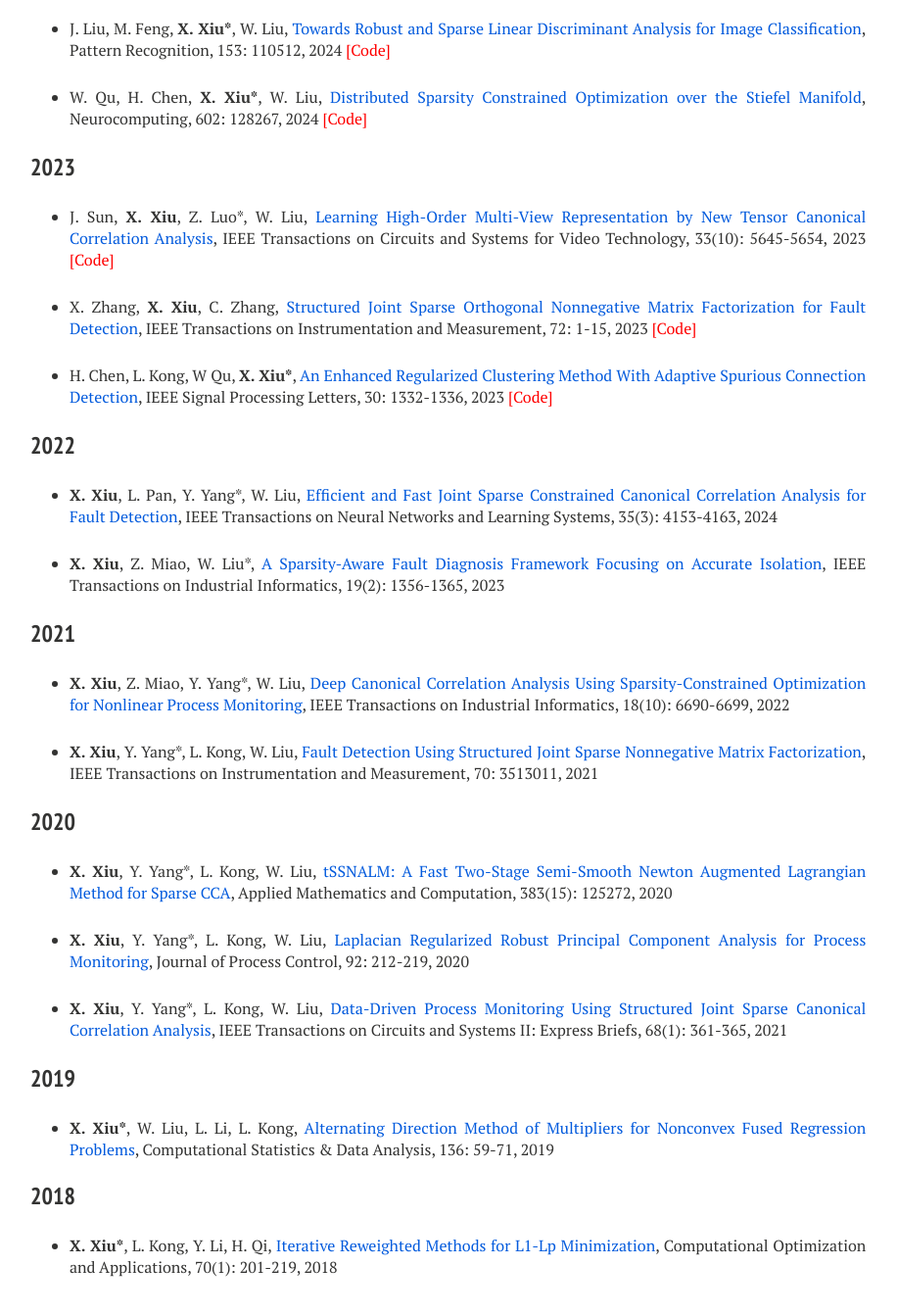
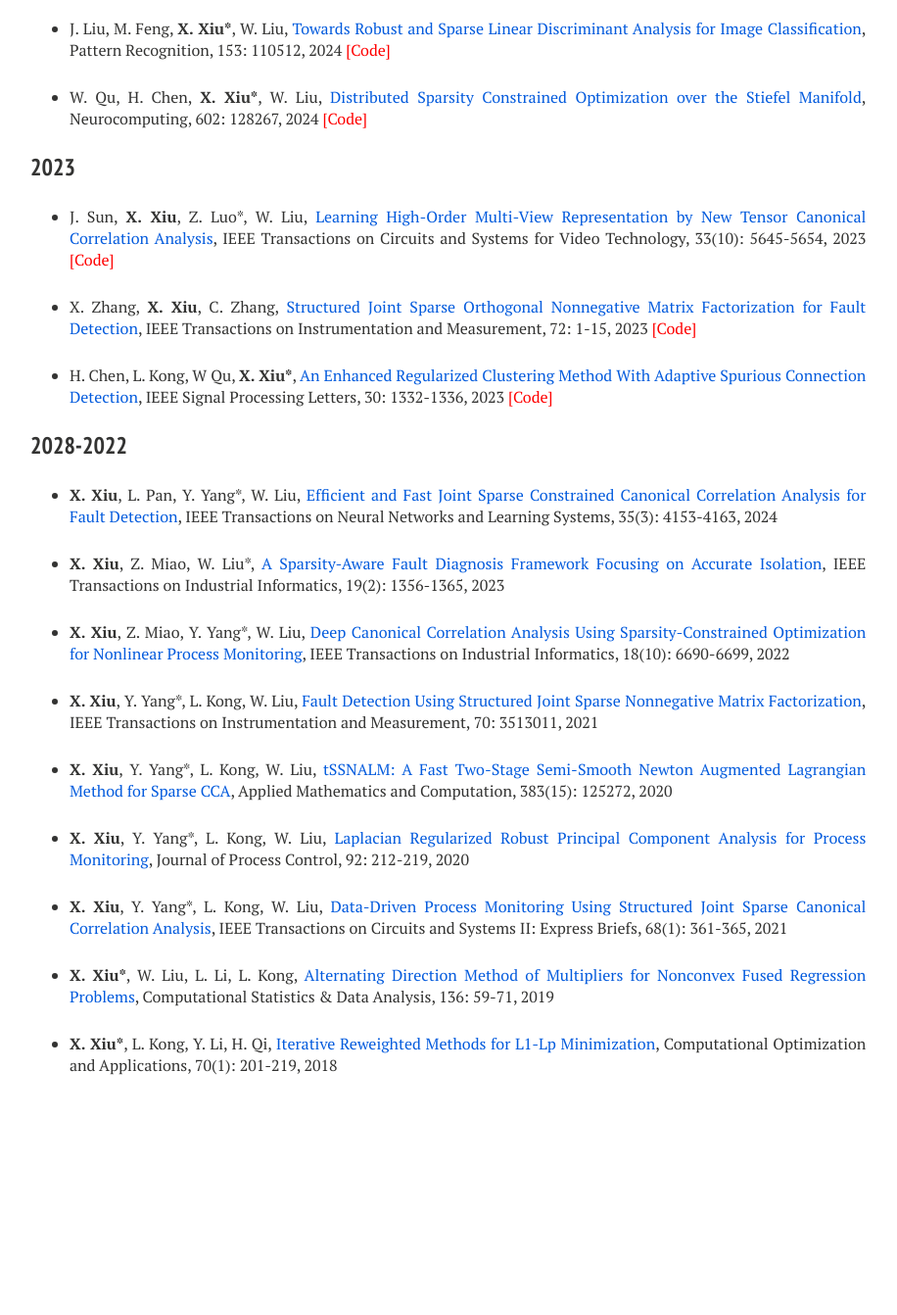
Before and after one commit to xianchaoxiu/xianchaoxiu.github.io, a Jekyll site: the page built from publications/index.md, in a window 1280 px wide and 1400 px high, scrolled down 440 px. Shown: the top 1342 px of the window at 98% size, without its empty margins (289-1205 px from the left). Built offline with Jekyll 4.4.1, drawn with Linux system fonts in a browser that asks for light colours; nearby versions of some CDN libraries; after the commit the page ends 1644 px from its top, so only the background shows below that.

Commit message:
Update index.md

```diff
--- a/publications/index.md
+++ b/publications/index.md
@@ -33,22 +33,15 @@ share: false
 * H. Chen, L. Kong, W Qu, <b>X. Xiu*</b>, <a href="https://ieeexplore.ieee.org/abstract/document/10252040" class="textlink" target="_blank">An Enhanced Regularized Clustering Method With Adaptive Spurious Connection Detection</a>, IEEE Signal Processing Letters, 30: 1332-1336, 2023 <a href="https://github.com/xianchaoxiu/ERC" class="textlink" target="_blank" style="color: red;">[Code]</a>
 
 
-### 2022
+### 2028-2022
 
 * <b>X. Xiu</b>, L. Pan, Y. Yang*, W. Liu, <a href="https://ieeexplore.ieee.org/document/9887978" class="textlink" target="_blank">Efficient and Fast Joint Sparse Constrained Canonical Correlation Analysis for Fault Detection</a>, IEEE Transactions on Neural Networks and Learning Systems, 35(3): 4153-4163, 2024
 
 * <b>X. Xiu</b>, Z. Miao, W. Liu*, <a href="https://ieeexplore.ieee.org/abstract/document/9788040" class="textlink" target="_blank">A Sparsity-Aware Fault Diagnosis Framework Focusing on Accurate Isolation</a>, IEEE Transactions on Industrial Informatics, 19(2): 1356-1365, 2023
 
-
-### 2021
-
 * <b>X. Xiu</b>, Z. Miao, Y. Yang*, W. Liu, <a href="https://ieeexplore.ieee.org/document/9583864" class="textlink" target="_blank">Deep Canonical Correlation Analysis Using Sparsity-Constrained Optimization for Nonlinear Process Monitoring</a>, IEEE Transactions on Industrial Informatics, 18(10): 6690-6699, 2022
 
 * <b>X. Xiu</b>, Y. Yang*, L. Kong, W. Liu, <a href="https://ieeexplore.ieee.org/abstract/document/9381237" class="textlink" target="_blank">Fault Detection Using Structured Joint Sparse Nonnegative Matrix Factorization</a>, IEEE Transactions on Instrumentation and Measurement, 70: 3513011, 2021
-
-
-
-### 2020
 
 * <b>X. Xiu</b>, Y. Yang*, L. Kong, W. Liu, <a href="https://www.sciencedirect.com/science/article/abs/pii/S0096300320302411" class="textlink" target="_blank">tSSNALM: A Fast Two-Stage Semi-Smooth Newton Augmented Lagrangian Method for Sparse CCA</a>, Applied Mathematics and Computation, 383(15): 125272, 2020
 
@@ -56,14 +49,6 @@ share: false
 
 * <b>X. Xiu</b>, Y. Yang*, L. Kong, W. Liu, <a href="https://ieeexplore.ieee.org/abstract/document/9068308/" class="textlink" target="_blank">Data-Driven Process Monitoring Using Structured Joint Sparse Canonical Correlation Analysis</a>, IEEE Transactions on Circuits and Systems II: Express Briefs, 68(1): 361-365, 2021
 
-
-
-### 2019
-
 * <b>X. Xiu*</b>, W. Liu, L. Li, L. Kong, <a href="https://www.sciencedirect.com/science/article/abs/pii/S0167947319300039" class="textlink" target="_blank">Alternating Direction Method of Multipliers for Nonconvex Fused Regression Problems</a>, Computational Statistics & Data Analysis, 136: 59-71, 2019
 
-
-
-### 2018
-
 * <b>X. Xiu*</b>, L. Kong, Y. Li, H. Qi, <a href="https://link.springer.com/article/10.1007/s10589-017-9977-7" class="textlink" target="_blank">Iterative Reweighted Methods for L1-Lp Minimization</a>, Computational Optimization and Applications, 70(1): 201-219, 2018
```
